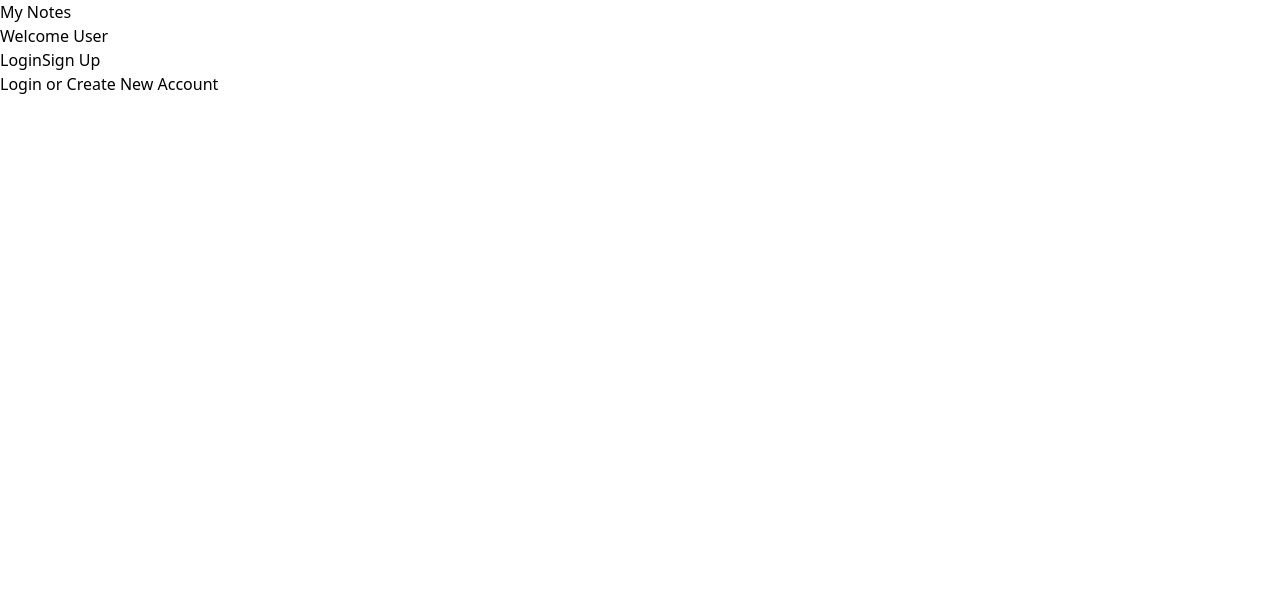
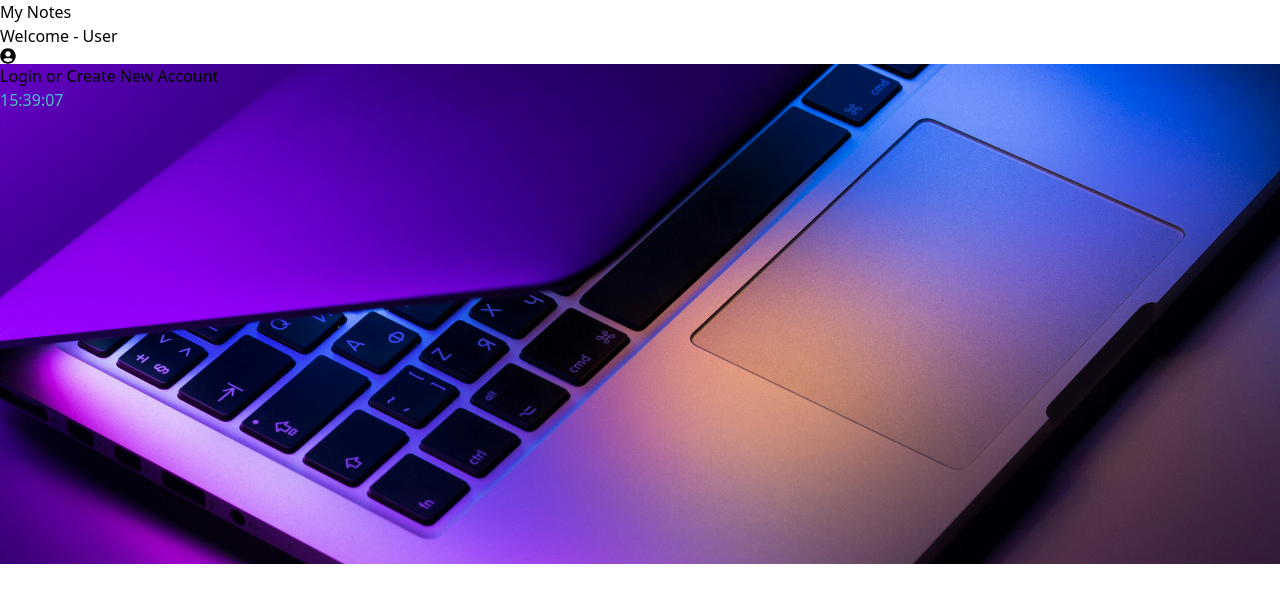
Before and after one commit to omprakash268/myPersonalNotes, a React (Vite) app: page / in a window 1280 px wide. Shown: the top 602 px of the page. Built offline with nearby package versions, Linux system fonts and the light colour scheme.

Commit message:
Added toaster

```diff
--- a/package.json
+++ b/package.json
@@ -15,7 +15,8 @@
     "react": "^18.3.1",
     "react-dom": "^18.3.1",
     "react-icons": "^5.3.0",
-    "react-router-dom": "^6.26.1"
+    "react-router-dom": "^6.26.1",
+    "react-toastify": "^10.0.5"
   },
   "devDependencies": {
     "@eslint/js": "^9.9.0",
--- a/src/components/Auth/Login/Login.tsx
+++ b/src/components/Auth/Login/Login.tsx
@@ -46,7 +46,7 @@ export const Login = () => {
     <>
       <div className="w-full min-h-screen">
         <Header />
-        <div className="w-full">
+        <div className="w-full py-4 min-h-screen bg-gradient-to-r from-indigo-500 from-10% via-sky-500 via-30% to-emerald-500 to-90%">
           <section>
             <div className="grid grid-cols-1 lg:grid-cols-2">
               <div className="flex items-center justify-center px-4 py-10 sm:px-6 sm:py-16 lg:px-8 lg:py-24">
@@ -54,7 +54,7 @@ export const Login = () => {
                   <h2 className="text-3xl font-bold leading-tight text-black sm:text-4xl">
                     Login
                   </h2>
-                  <p className="mt-2 text-sm text-gray-600">
+                  <p className="mt-2 text-sm text-black">
                     Don&#x27;t have an account?{" "}
                     <Link
                       to={"/signup"}
@@ -75,7 +75,7 @@ export const Login = () => {
                         </label>
                         <div className="mt-2">
                           <input
-                            className="flex h-10 w-full rounded-md border border-gray-300 bg-transparent px-3 py-2 text-sm placeholder:text-gray-400 focus:outline-none focus:ring-1 focus:ring-gray-400 focus:ring-offset-1 disabled:cursor-not-allowed disabled:opacity-50"
+                            className="flex h-10 w-full rounded-md border outline-none placeholder:text-gray-800 border-black bg-transparent px-3 py-2 text-sm focus:border-white disabled:cursor-not-allowed disabled:opacity-50"
                             type="email"
                             placeholder="Email"
                             name="email"
@@ -104,7 +104,7 @@ export const Login = () => {
                         </div>
                         <div className="mt-2">
                           <input
-                            className="flex h-10 w-full rounded-md border border-gray-300 bg-transparent px-3 py-2 text-sm placeholder:text-gray-400 focus:outline-none focus:ring-1 focus:ring-gray-400 focus:ring-offset-1 disabled:cursor-not-allowed disabled:opacity-50"
+                            className="flex h-10 w-full rounded-md border outline-none placeholder:text-gray-800 border-black bg-transparent px-3 py-2 text-sm focus:border-white disabled:cursor-not-allowed disabled:opacity-50"
                             type="password"
                             placeholder="Password"
                             name="password"
--- a/src/components/Header/Header.tsx
+++ b/src/components/Header/Header.tsx
@@ -3,6 +3,9 @@ import { Link, useNavigate } from "react-router-dom";
 import "./Header.css";
 import { Drawer } from "antd";
 import { IoMenu } from "react-icons/io5";
+import { FaUserCircle } from "react-icons/fa";
+import type { MenuProps } from "antd";
+import { Dropdown } from "antd";
 
 export const Header = () => {
   const [user, setUser] = useState({
@@ -21,6 +24,39 @@ export const Header = () => {
     setOpen(false);
   };
 
+  const handleLogout = () => {
+    localStorage.removeItem("user");
+    checkUserAuthentication();
+    navigate("/");
+  };
+
+  const items: MenuProps["items"] = [
+    {
+      key: "1",
+      label:
+        user?.name != "" ? (
+          <Link to={"/my-notes"}>View Notes</Link>
+        ) : (
+          <Link to={"/"}>Home</Link>
+        ),
+    },
+    {
+      key: "2",
+      label:
+        user?.name != "" ? (
+          <div onClick={handleLogout} className="hover:cursor-pointer text-red-500">
+            Logout
+          </div>
+        ) : (
+          <Link to={"/login"}>Login</Link>
+        ),
+    },
+    {
+      key: "3",
+      label: <Link to={"/signup"}>Sign Up</Link>,
+    },
+  ];
+
   const navigate = useNavigate();
 
   const checkUserAuthentication = () => {
@@ -35,29 +71,25 @@ export const Header = () => {
       });
     }
   };
-  const handleLogout = () => {
-    localStorage.removeItem("user");
-    checkUserAuthentication();
-    navigate("/");
-  };
 
   useEffect(() => {
     checkUserAuthentication();
   }, []);
+
   return (
     <>
-      <div className="w-full h-[5rem] bg-gray-700 flex justify-between items-center px-8 text-white">
+      <div className="w-full h-[5rem] bg-gray-700 flex justify-between items-center px-14 text-white">
         <Link to={"/"} className="font-bold text-2xl uppercase text-blue-500">
           My Notes
         </Link>
         <div className="desktop-view">
-          Welcome{" "}
-          <span className="text-orange-500 uppercase">
+          Welcome{" - "}
+          <span className="text-orange-500 uppercase font-bold italic">
             {" "}
             {user?.name != "" ? user.name : "User"}
           </span>
         </div>
-        <div className="flex items-center justify-center gap-4 desktop-view">
+        {/* <div className="flex items-center justify-center gap-4 desktop-view">
           <Link to={"/login"}>Login</Link>
           <Link to={"/signup"}>Sign Up</Link>
           {user?.name != "" ? (
@@ -70,7 +102,11 @@ export const Header = () => {
           ) : (
             ""
           )}
-        </div>
+        </div> */}
+
+        <Dropdown menu={{ items }} placement="bottom" arrow>
+          <FaUserCircle className="desktop-view text-3xl cursor-pointer" />
+        </Dropdown>
         <IoMenu
           className="mobile-view text-2xl hover:cursor-pointer"
           onClick={showDrawer}
@@ -83,6 +119,7 @@ export const Header = () => {
         onClose={onClose}
         open={open}
         key={placement}
+        className=""
       >
         <div className="w-full flex flex-col">
           <Link to={"/"} className="font-bold text-2xl uppercase text-blue-500">
--- /dev/null
+++ b/src/components/Home/Home.css
@@ -0,0 +1,6 @@
+.time-gradiant {
+  height: 5rem;
+  background: -webkit-linear-gradient(#3ba2fd, #70ff5d, #ffc550);
+  -webkit-background-clip: text;
+  -webkit-text-fill-color: transparent;
+}
--- a/src/components/Home/Home.tsx
+++ b/src/components/Home/Home.tsx
@@ -1,6 +1,9 @@
+/* eslint-disable @typescript-eslint/no-explicit-any */
 import { useEffect, useState } from "react";
 import { Header } from "../Header/Header";
 import { Link } from "react-router-dom";
+import bgImg from "../../assets/images/bg-img.jpg";
+import "./Home.css";
 
 export const Home = () => {
   const [user, setUser] = useState({
@@ -8,47 +11,78 @@ export const Home = () => {
     name: "",
     email: "",
   });
+
+  const [time, setTime] = useState(new Date());
+
   useEffect(() => {
     const user = localStorage.getItem("user");
     if (user) {
       setUser(JSON.parse(user));
     }
   }, []);
+
+  const formatTime = (date:Date) => {
+    const hours = String(date.getHours()).padStart(2, '0');
+    const minutes = String(date.getMinutes()).padStart(2, '0');
+    const seconds = String(date.getSeconds()).padStart(2, '0');
+    return `${hours}:${minutes}:${seconds}`;
+  };
+
+  const divStyle = {
+    backgroundImage: `url(${bgImg})`,
+    backgroundSize: 'cover',
+    backgroundPosition: 'center',
+    width: '100%',
+    height: '500px',
+  };
+
+  useEffect(() => {
+    const intervalId = setInterval(() => {
+      setTime(new Date());
+    }, 1000);
+
+    // Cleanup interval on component unmount
+    return () => clearInterval(intervalId);
+  }, []);
   return (
     <>
       <div className="w-full min-h-screen bg-slate-800">
         <Header />
-        <div className="w-full flex justify-center items-center min-h-[50vh] text-xl font-bold">
+        <div className="w-full flex flex-col justify-center items-center min-h-screen text-xl font-bold" style={divStyle}>
           {user?.name == "" ? (
             <div className="text-white">
               {" "}
               <Link
                 to={"/login"}
-                className="hover:underline hover:text-blue-500"
+                className="text-orange-500 hover:underline hover:text-blue-500"
               >
                 Login
               </Link>{" "}
                or{" "}
               <Link
                 to={"/signup"}
-                className="hover:underline hover:text-blue-500"
+                className="hover:underline hover:text-blue-500 text-orange-500"
               >
                 Create New Account
               </Link>
             </div>
           ) : (
             <div className="flex flex-col justify-center items-center gap-4">
-              <p className="text-xl font-bold text-orange-500">
-                Welcome {user.name}
+              <p className="text-xl font-bold ">
+                <span className="text-yellow-500">Hi , </span> <span className="text-orange-500">{user.name}</span>
               </p>
               <Link
                 to={"/my-notes"}
-                className="text-sm text-white hover:text-blue-500"
+                className="text-sm text-white hover:text-blue-500 hover:outline-blue-500 outline-2 outline-dotted outline-green-500 p-4 px-6 rounded-lg"
               >
                 View My Notes
               </Link>
             </div>
           )}
+
+          <div className="mt-8 w-full flex justify-center items-center text-[5rem] text-white time-gradiant">
+              { formatTime(time)}
+          </div>
         </div>
       </div>
     </>
--- a/src/index.css
+++ b/src/index.css
@@ -23,3 +23,14 @@
   border-radius: 10px; /* Optional: add rounded corners to the scrollbar thumb */
   border: 3px solid #f1f1f1; /* Optional: add padding or a border around the scrollbar thumb */
 }
+
+
+input:-webkit-autofill,
+input:-webkit-autofill:hover,
+input:-webkit-autofill:focus,
+input:-webkit-autofill:active{
+    -webkit-background-clip: text;
+    -webkit-text-fill-color: #000f;
+    transition: background-color 5000s ease-in-out 0s;
+    box-shadow: inset 0 0 20px 20px #23232329;
+}
```
Also changed, not shown: src/components/Auth/SignUp/SignUp.tsx (+34 -6 lines), src/assets/images/bg-img.jpg (added), 1 other file (tests, documents, lock files or other folders).
